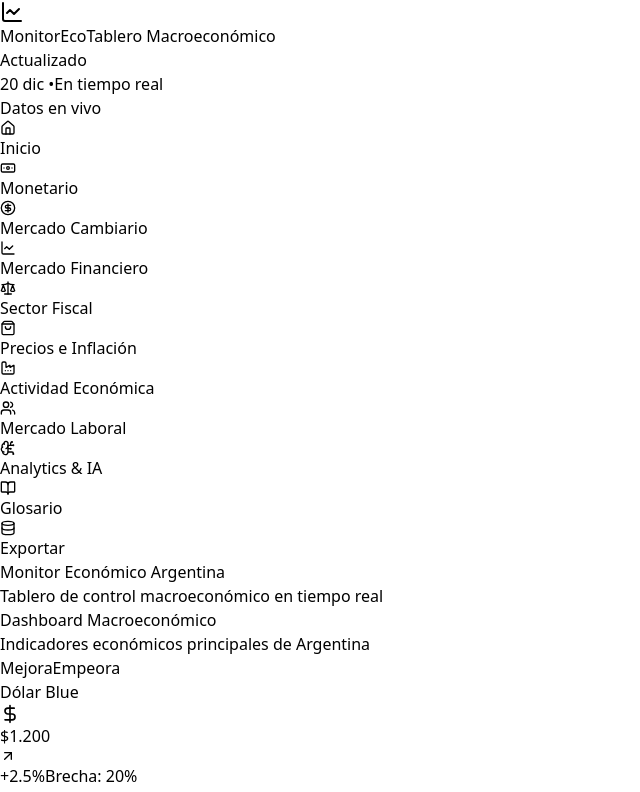
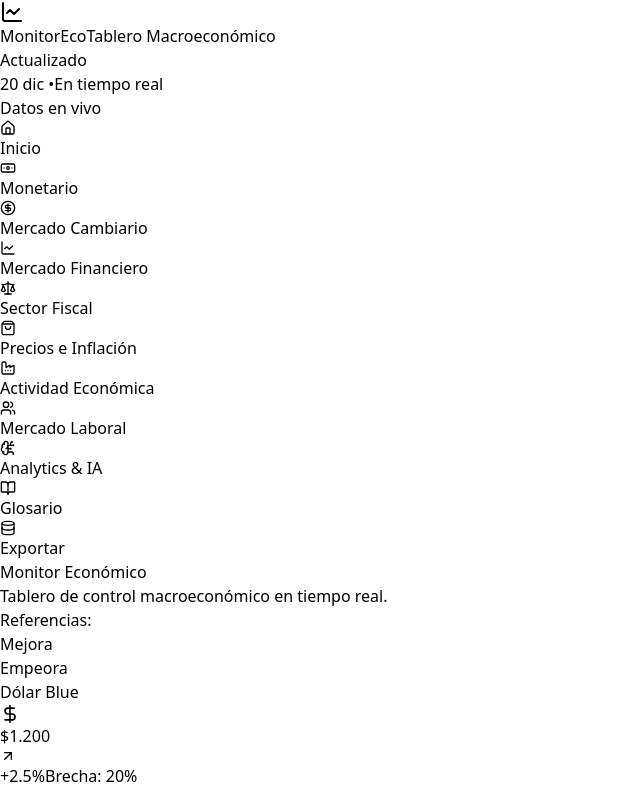
Before and after one commit to eturakaki/monitor-economico, a React (Vite) app: page / in a window 1280 px wide. Shown: the top 792 px of the page, without its empty margins (0-640 px from the left). Built offline with nearby package versions, Linux system fonts and the light colour scheme.

Commit message:
fase 2: nueva card

```diff
--- a/src/pages/Home.jsx
+++ b/src/pages/Home.jsx
@@ -17,36 +17,45 @@ export function Home() {
   const destacadosFinancieros = datosFinancieros.slice(0, 6);
 
   return (
-    <div className="min-h-screen bg-gray-50 pb-20">
+    // CLAVE: "pt-8" agrega el espacio gris arriba para separarlo del Header global
+    <div className="min-h-screen bg-gray-50 pt-8 pb-20">
 
-      {/* --- HEADER --- */}
-      <div className="pt-10 pb-6 text-center">
-        <h1 className="text-4xl font-extrabold text-gray-900 tracking-tight">
-          Monitor Económico Argentina
-        </h1>
-        <p className="text-gray-500 mt-2">Tablero de control macroeconómico en tiempo real</p>
-      </div>
+      {/* --- ENCABEZADO DE LA PÁGINA (Tarjeta Flotante) --- */}
+      <div className="max-w-7xl mx-auto px-4 sm:px-6 lg:px-8 mb-10">
+
+        <div className="bg-white rounded-2xl shadow-sm border border-gray-200 p-6 md:p-8">
+          <div className="flex flex-col md:flex-row md:items-end justify-between gap-6">
+
+            {/* Izquierda: Título y Bajada */}
+            <div>
+              <h1 className="text-3xl font-extrabold text-gray-900 tracking-tight">
+                Monitor Económico
+              </h1>
+              <p className="text-lg text-gray-500 mt-2">
+                Tablero de control macroeconómico en tiempo real.
+              </p>
+            </div>
+
+            {/* Derecha: Referencias (Pastilla gris ordenada) */}
+            <div className="inline-flex items-center bg-gray-50 px-4 py-2 rounded-lg border border-gray-200 text-sm font-medium text-gray-700">
+              <span className="mr-3 text-gray-400">Referencias:</span>
+
+              <div className="flex items-center mr-4">
+                <span className="w-2.5 h-2.5 rounded-full bg-emerald-500 mr-2 ring-2 ring-emerald-100"></span>
+                Mejora
+              </div>
+
+              <div className="flex items-center">
+                <span className="w-2.5 h-2.5 rounded-full bg-red-500 mr-2 ring-2 ring-red-100"></span>
+                Empeora
+              </div>
+            </div>
+
+          </div>
+        </div>
 
 
-
-      {/* --- SECCIÓN 1: INDICADORES CLAVE (KPIs) --- */}
-      <div className="max-w-7xl mx-auto px-4 mb-12">
-        <h2 className="text-xl font-bold text-gray-700 mb-4 flex items-center gap-2">
-          Dashboard Macroeconómico
-        </h2>
-        <p className="text-gray-500 mt-2">Indicadores económicos principales de Argentina</p>
-
-         {/* Referencia de colores (Semáforo) */}
-      <div className="flex justify-center gap-4 mb-10 text-sm font-medium">
-        <span className="flex items-center text-emerald-600">
-          <span className="w-2 h-2 bg-emerald-500 rounded-full mr-2"></span>
-          Mejora
-        </span>
-        <span className="flex items-center text-red-600">
-          <span className="w-2 h-2 bg-red-500 rounded-full mr-2"></span>
-          Empeora
-        </span>
-      </div>
+      {/* --- FIN DEL ENCABEZADO --- */}
         <Grid>
           {destacadosFinancieros.map((item) => (
             <StatCard key={item.id} {...item} />
```
